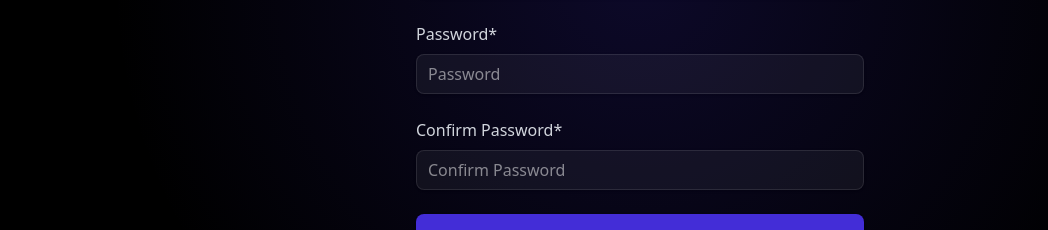
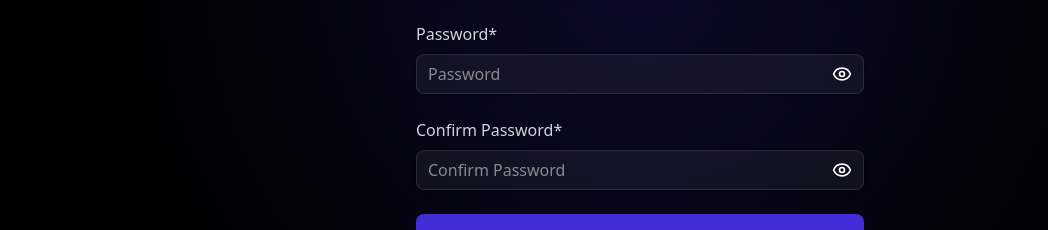
Before and after one commit to connormorrrison/opencoding, a Next.js app in the folder frontend/: page /signup in a window 1280 px wide. Shown: the part 426-656 px from the top of the page, without its empty margins (0-1048 px from the left). Built offline with nearby package versions, Linux system fonts and the light colour scheme.

Commit message:
Add visual consistency to signup and log in page

```diff
--- a/frontend/src/app/login/page.tsx
+++ b/frontend/src/app/login/page.tsx
@@ -1,9 +1,10 @@
-"use client";
+// LoginPage.tsx
+'use client';
 
-import React from "react";
-import Header from "@/components/header";
-import SlideUp from "@/components/slide-up";
-import PrimaryBackground from "@/components/primary-background";
+import React from 'react';
+import Header from '@/components/header';
+import SlideUp from '@/components/slide-up';
+import PrimaryBackground from '@/components/primary-background';
 
 export default function LoginPage() {
   return (
@@ -12,7 +13,6 @@ export default function LoginPage() {
         <Header />
 
         <SlideUp>
-          {/* Card */}
           <div className="w-full max-w-md space-y-8">
             {/* Heading */}
             <div className="text-center space-y-2">
@@ -24,13 +24,12 @@ export default function LoginPage() {
 
             {/* Form */}
             <form className="space-y-6">
-              {/* Email */}
               <div className="space-y-2">
                 <label
                   htmlFor="email"
                   className="block text-base font-medium text-gray-300"
                 >
-                  Email*
+                  Email
                 </label>
                 <input
                   id="email"
@@ -43,13 +42,12 @@ export default function LoginPage() {
                 />
               </div>
 
-              {/* Password */}
               <div className="space-y-2">
                 <label
                   htmlFor="password"
                   className="block text-base font-medium text-gray-300"
                 >
-                  Password*
+                  Password
                 </label>
                 <input
                   id="password"
@@ -62,7 +60,6 @@ export default function LoginPage() {
                 />
               </div>
 
-              {/* Remember + Forgot */}
               <div className="flex items-center justify-between">
                 <div className="flex items-center">
                   <input
@@ -86,7 +83,6 @@ export default function LoginPage() {
                 </a>
               </div>
 
-              {/* Submit */}
               <button
                 type="submit"
                 className="w-full rounded-md bg-indigo-700 py-3 text-base font-semibold shadow-sm hover:bg-indigo-800"
@@ -95,9 +91,8 @@ export default function LoginPage() {
               </button>
             </form>
 
-            {/* Footer link */}
             <p className="text-center text-base text-gray-400">
-              Not a member?{" "}
+              Not a member?{' '}
               <a
                 href="/signup"
                 className="font-semibold text-indigo-700 hover:text-indigo-800"
--- a/frontend/src/app/signup/page.tsx
+++ b/frontend/src/app/signup/page.tsx
@@ -1,3 +1,4 @@
+// SignupPage.tsx
 'use client';
 
 import React, { useState } from 'react';
@@ -5,37 +6,37 @@ import { useRouter } from 'next/navigation';
 import Header from '@/components/header';
 import SlideUp from '@/components/slide-up';
 import PrimaryBackground from '@/components/primary-background';
+import { Eye, EyeOff } from 'lucide-react';
 
 export default function SignupPage() {
   const router = useRouter();
   const [error, setError] = useState<string | null>(null);
+  const [showPassword, setShowPassword] = useState(false);
+  const [showConfirm, setShowConfirm] = useState(false);
 
-  // send the form data to your Express API
   const handleSubmit = async (e: React.FormEvent<HTMLFormElement>) => {
     e.preventDefault();
     setError(null);
 
-    const form = e.currentTarget;
-    const data = Object.fromEntries(new FormData(form));
-
-    const res = await fetch(
-      `${process.env.NEXT_PUBLIC_API_URL}/auth/signup`,
-      {
+    const data = Object.fromEntries(new FormData(e.currentTarget));
+    const res = await fetch(`${process.env.NEXT_PUBLIC_API_URL}/auth/signup`, {
       method: 'POST',
       headers: { 'Content-Type': 'application/json' },
       body: JSON.stringify(data),
-      }
-    );
+    });
 
     if (res.ok) {
       const { token } = await res.json();
-      localStorage.setItem('token', token); // simple token storage
-      router.push('/');                     // go to home or dashboard
+      localStorage.setItem('token', token);
+      router.push('/');
     } else {
       const { errors, message } = await res.json();
       setError(message || errors?.[0]?.msg || 'Signup failed');
     }
   };
+
+  const inputClasses =
+    'block w-full rounded-md border-0 bg-white/5 py-2 px-3 text-white shadow-sm ring-1 ring-inset ring-white/10';
 
   return (
     <PrimaryBackground>
@@ -46,9 +47,7 @@ export default function SignupPage() {
           <div className="w-full max-w-md space-y-8">
             {/* Heading */}
             <div className="text-center space-y-2">
-              <h1 className="text-4xl font-semibold tracking-tight">
-                Sign Up
-              </h1>
+              <h1 className="text-4xl font-semibold tracking-tight">Sign Up</h1>
               <p className="text-md text-gray-400">
                 Create your OpenCoding account.
               </p>
@@ -56,7 +55,6 @@ export default function SignupPage() {
 
             {/* Form */}
             <form className="space-y-6" onSubmit={handleSubmit}>
-              {/* First Name */}
               <div className="space-y-2">
                 <label
                   htmlFor="firstName"
@@ -71,11 +69,10 @@ export default function SignupPage() {
                   autoComplete="given-name"
                   required
                   placeholder="First Name"
-                  className="block w-full rounded-md border-0 bg-white/5 py-2 px-3 text-white shadow-sm ring-1 ring-inset ring-white/10"
+                  className={inputClasses}
                 />
               </div>
 
-              {/* Last Name */}
               <div className="space-y-2">
                 <label
                   htmlFor="lastName"
@@ -90,11 +87,10 @@ export default function SignupPage() {
                   autoComplete="family-name"
                   required
                   placeholder="Last Name"
-                  className="block w-full rounded-md border-0 bg-white/5 py-2 px-3 text-white shadow-sm ring-1 ring-inset ring-white/10"
+                  className={inputClasses}
                 />
               </div>
 
-              {/* Email */}
               <div className="space-y-2">
                 <label
                   htmlFor="email"
@@ -109,11 +105,10 @@ export default function SignupPage() {
                   autoComplete="email"
                   required
                   placeholder="Email"
-                  className="block w-full rounded-md border-0 bg-white/5 py-2 px-3 text-white shadow-sm ring-1 ring-inset ring-white/10"
+                  className={inputClasses}
                 />
               </div>
 
-              {/* Password */}
               <div className="space-y-2">
                 <label
                   htmlFor="password"
@@ -121,18 +116,26 @@ export default function SignupPage() {
                 >
                   Password*
                 </label>
+                <div className="relative">
                   <input
                     id="password"
                     name="password"
-                  type="password"
+                    type={showPassword ? 'text' : 'password'}
                     autoComplete="new-password"
                     required
                     placeholder="Password"
-                  className="block w-full rounded-md border-0 bg-white/5 py-2 px-3 text-white shadow-sm ring-1 ring-inset ring-white/10"
+                    className={inputClasses}
                   />
+                  <button
+                    type="button"
+                    onClick={() => setShowPassword(!showPassword)}
+                    className="absolute inset-y-0 right-0 flex items-center px-3 focus:outline-none"
+                  >
+                    {showPassword ? <EyeOff size={20} /> : <Eye size={20} />}
+                  </button>
+                </div>
               </div>
 
-              {/* Confirm Password */}
               <div className="space-y-2">
                 <label
                   htmlFor="confirmPassword"
@@ -140,18 +143,26 @@ export default function SignupPage() {
                 >
                   Confirm Password*
                 </label>
+                <div className="relative">
                   <input
                     id="confirmPassword"
                     name="confirmPassword"
-                  type="password"
+                    type={showConfirm ? 'text' : 'password'}
                     autoComplete="new-password"
                     required
                     placeholder="Confirm Password"
-                  className="block w-full rounded-md border-0 bg-white/5 py-2 px-3 text-white shadow-sm ring-1 ring-inset ring-white/10"
+                    className={inputClasses}
                   />
+                  <button
+                    type="button"
+                    onClick={() => setShowConfirm(!showConfirm)}
+                    className="absolute inset-y-0 right-0 flex items-center px-3 focus:outline-none"
+                  >
+                    {showConfirm ? <EyeOff size={20} /> : <Eye size={20} />}
+                  </button>
+                </div>
               </div>
 
-              {/* Submit */}
               <button
                 type="submit"
                 className="w-full rounded-md bg-indigo-700 py-3 text-base font-semibold shadow-sm hover:bg-indigo-800"
@@ -164,7 +175,6 @@ export default function SignupPage() {
               <p className="text-center text-sm text-red-500">{error}</p>
             )}
 
-            {/* Footer link */}
             <p className="text-center text-base text-gray-400">
               Already a member?{' '}
               <a
```
Lines whose indentation alone changed are shown as unchanged.
